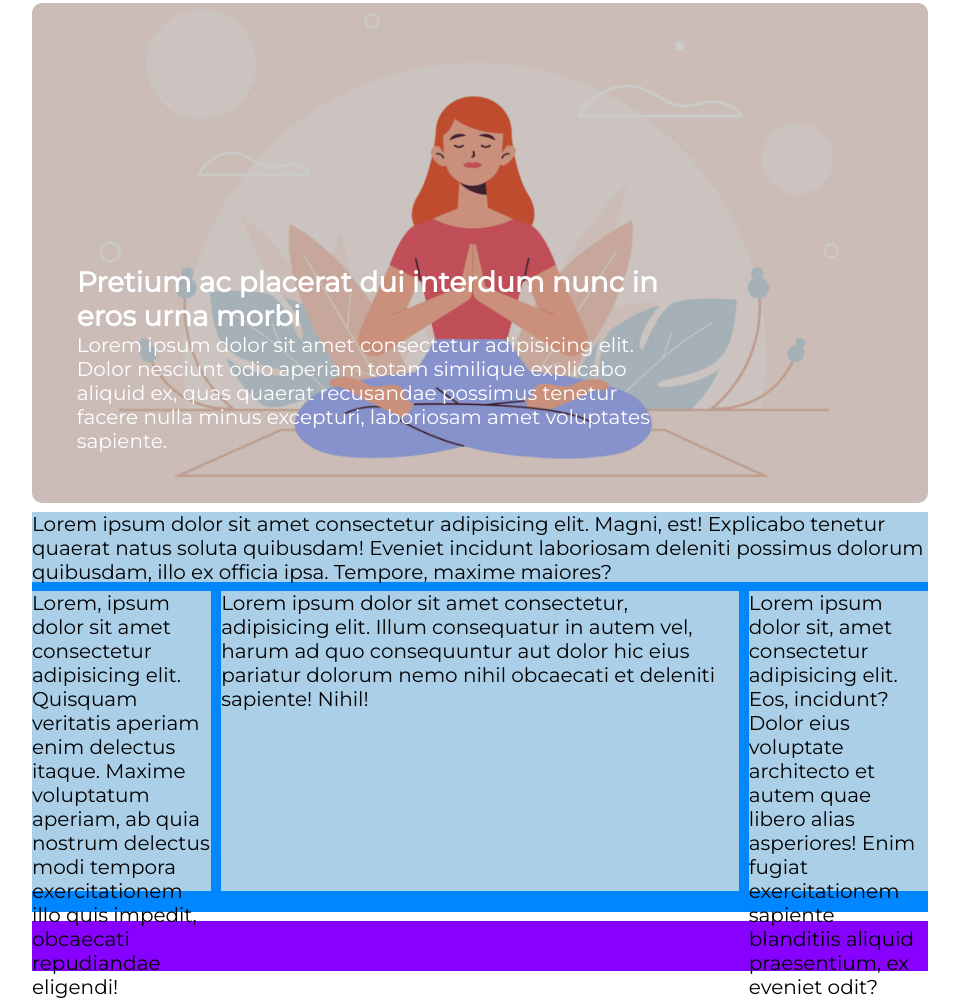
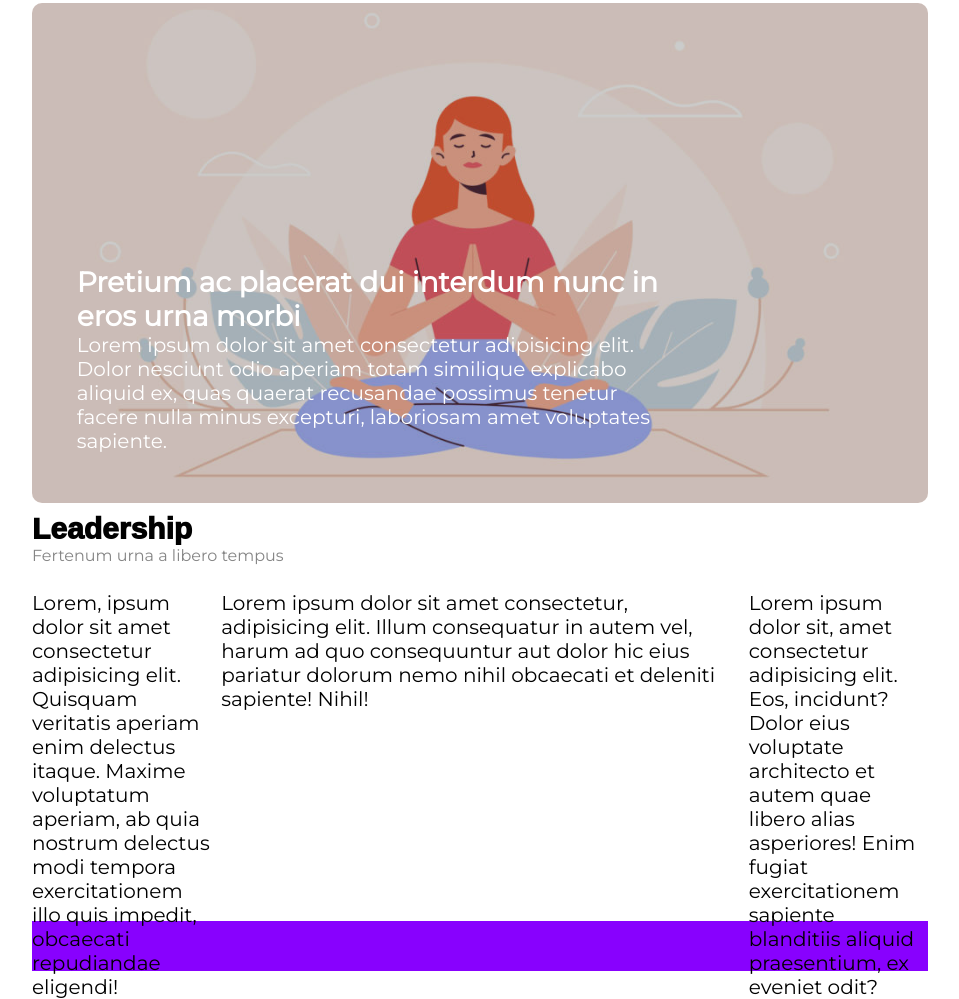
Before and after one commit to VitoMars/htmlcss-wp, a plain HTML site: page index.html in a window 1280 px wide. Shown: the part 206-1205 px from the top of the page, without its empty margins (160-1119 px from the left). Drawn offline with Linux system fonts and the light colour scheme.

Commit message:
Sviluppo classe home

```diff
--- a/css/style.css
+++ b/css/style.css
@@ -88,21 +88,32 @@ nav li a {
 
 /* Sezione blu */
 .contenitore_blu {
+  margin-top: 1%;
   margin-bottom: 1%;
   height: 400px;
-  background-color: #0086ff;
+  /* background-color: #0086ff; */
 }
 
 .home,
 .sidebar,
 .center {
-  background-color: #abcfe7;
+  /* background-color: #abcfe7; */
   height: 300px;
+}
+
+.text_grey {
+  color: #858585;
+  font-size: 16px;
 }
 
 .home {
   height: 70px;
   margin-bottom: 1%;
+}
+
+.home h1 {
+  font-family: Arial, Helvetica, sans-serif;
+  font-weight: 1000;
 }
 
 .sidebar {
--- a/index.html
+++ b/index.html
@@ -41,7 +41,6 @@
                     <h3 id="title">Pretium ac placerat dui interdum nunc in eros urna morbi</h3>
                     <p>Lorem ipsum dolor sit amet consectetur adipisicing elit. Dolor nesciunt odio aperiam totam similique explicabo aliquid ex, quas quaerat recusandae possimus tenetur facere nulla minus excepturi, laboriosam amet voluptates sapiente.</p>
                 </div>
-
             </div>
         </section>
 
@@ -49,7 +48,8 @@
         <section>
             <div class="contenitore_blu clearfix">
                 <div class="home">
-                    Lorem ipsum dolor sit amet consectetur adipisicing elit. Magni, est! Explicabo tenetur quaerat natus soluta quibusdam! Eveniet incidunt laboriosam deleniti possimus dolorum quibusdam, illo ex officia ipsa. Tempore, maxime maiores?
+                    <h1>Leadership</h1>
+                    <p class="text_grey">Fertenum urna a libero tempus</p>
                 </div>
                 <div class="sidebar">
                     Lorem, ipsum dolor sit amet consectetur adipisicing elit. Quisquam veritatis aperiam enim delectus itaque. Maxime voluptatum aperiam, ab quia nostrum delectus modi tempora exercitationem illo quis impedit, obcaecati repudiandae eligendi!
```
